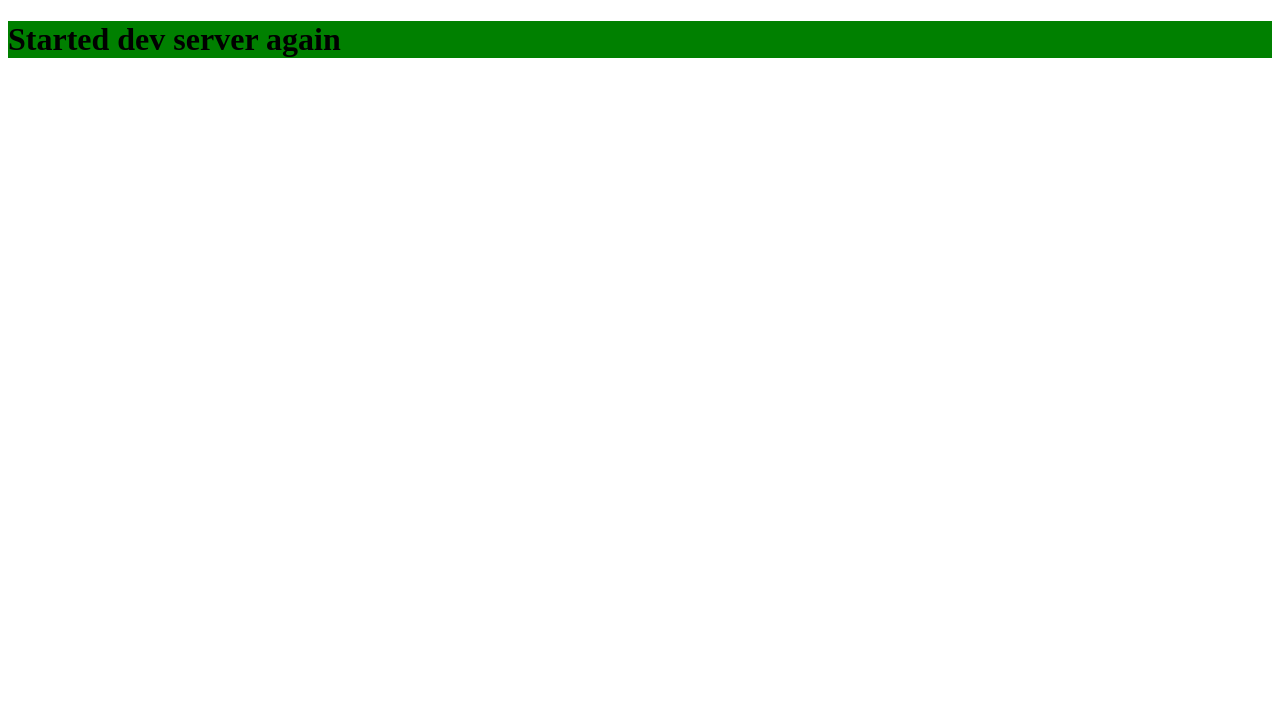
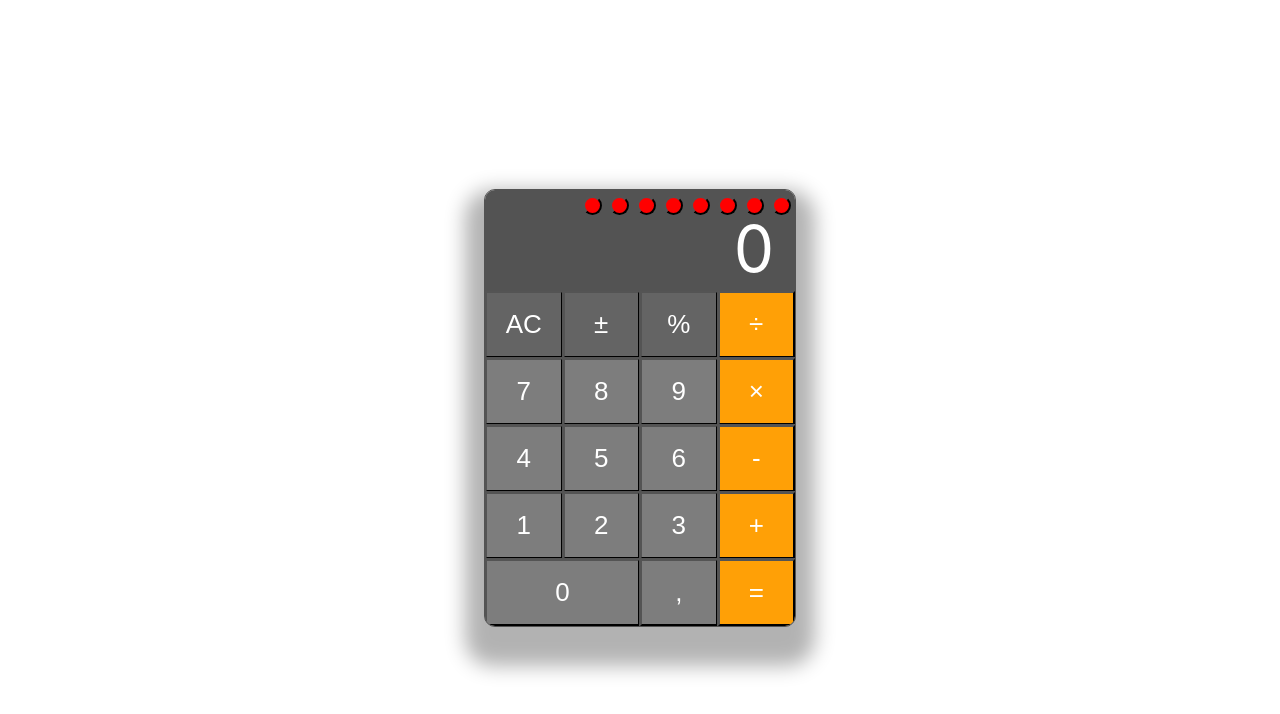
Before and after one commit to dzlek/SimpleCalculator, a website built with webpack: page src/index.html in a window 1280 px wide. Built offline with nearby package versions, Linux system fonts and the light colour scheme.

Commit message:
feat: add layout

```diff
--- a/src/index.js
+++ b/src/index.js
@@ -1,3 +1,44 @@
 import './styles/main.scss'
 console.log('Started...')
-document.getElementById('app').innerHTML = '<h1>Started dev server again</h1>'
+document.getElementById('app').innerHTML = `
+<div class="calculator">
+    <div class="head" id="head">
+        <button class="circle" data-color="red"></button>
+        <button class="circle" data-color="red"></button>
+        <button class="circle" data-color="red"></button>
+        <button class="circle" data-color="red"></button>
+        <button class="circle" data-color="red"></button>
+        <button class="circle" data-color="red"></button>
+        <button class="circle" data-color="red"></button>
+        <button class="circle" data-color="red"></button>
+    </div>
+
+    <div class="display" id="display">0</div>
+
+    <div class="buttons">
+        <button data-action="clear">AC</button>
+        <button data-action="sign">±</button>
+        <button data-action="percent">%</button>
+        <button data-action="divide">÷</button>
+
+        <button>7</button>
+        <button>8</button>
+        <button>9</button>
+        <button data-action="multiply">×</button>
+
+        <button>4</button>
+        <button>5</button>
+        <button>6</button>
+        <button data-action="subtract">-</button>
+
+        <button>1</button>
+        <button>2</button>
+        <button>3</button>
+        <button data-action="add">+</button>
+
+        <button>0</button>
+        <button data-action="dot">,</button>
+        <button data-action="equals">=</button>
+    </div>
+</div>
+`
--- /dev/null
+++ b/src/styles/colors.scss
@@ -0,0 +1,10 @@
+:root {
+    --background: rgb(255, 255, 255);
+    --calculator: rgb(83, 83, 83);
+    --font-primary: rgb(255, 255, 255);
+
+    --button-primary: rgb(125, 125, 125);
+    --button-secondary: rgb(100, 100, 100);
+    --button-action: rgb(255, 160, 6);
+    --button-hover: rgb(68, 68, 68);
+}
--- a/src/styles/main.scss
+++ b/src/styles/main.scss
@@ -1,3 +1,78 @@
-h1 {
-    background-color: green;
+@use 'colors.scss';
+
+body {
+    display: flex;
+    justify-content: center;
+    align-items: center;
+    font-family: 'Inter', 'Segoe UI', 'Helvetica Neue', 'Arial', sans-serif;
+    height: 100vh;
+    background: var(--background);
 }
+
+.calculator {
+    width: 310px;
+    border-radius: 10px;
+    overflow: hidden;
+    box-shadow: 0 20px 20px 20px rgba(0, 0, 0, 0.3);
+    background: var(--calculator);
+    outline: 1px var(--calculator) solid;
+
+    .display {
+        color: var(--font-primary);
+        font-size: 64px;
+        padding: 4px 21px;
+        text-align: right;
+    }
+
+    .head {
+        height: 16px;
+        display: flex;
+        flex-direction: row-reverse;
+    }
+
+    .circle {
+        display: inline-block;
+        content: '';
+        width: 19px;
+        height: 19px;
+        margin: 6px 4px;
+        border-radius: 50%;
+        background-color: red;
+    }
+
+    .buttons {
+        display: grid;
+        grid-template-columns: repeat(4, 1fr);
+
+        [data-action] {
+            background: var(--button-action);
+        }
+
+        > button:nth-child(1),
+        > button:nth-child(2),
+        > button:nth-child(3) {
+            background: var(--button-secondary);
+        }
+
+        > button:nth-child(18) {
+            background: var(--button-primary);
+        }
+
+        > button:nth-child(17) {
+            grid-column: span 2;
+        }
+
+        button {
+            padding: 16px;
+            font-size: 26px;
+            color: var(--font-primary);
+            outline: 1px var(--calculator) solid;
+            background: var(--button-primary);
+            cursor: pointer;
+
+            &:hover {
+                background: rgb(68, 68, 68);
+            }
+        }
+    }
+}
```
